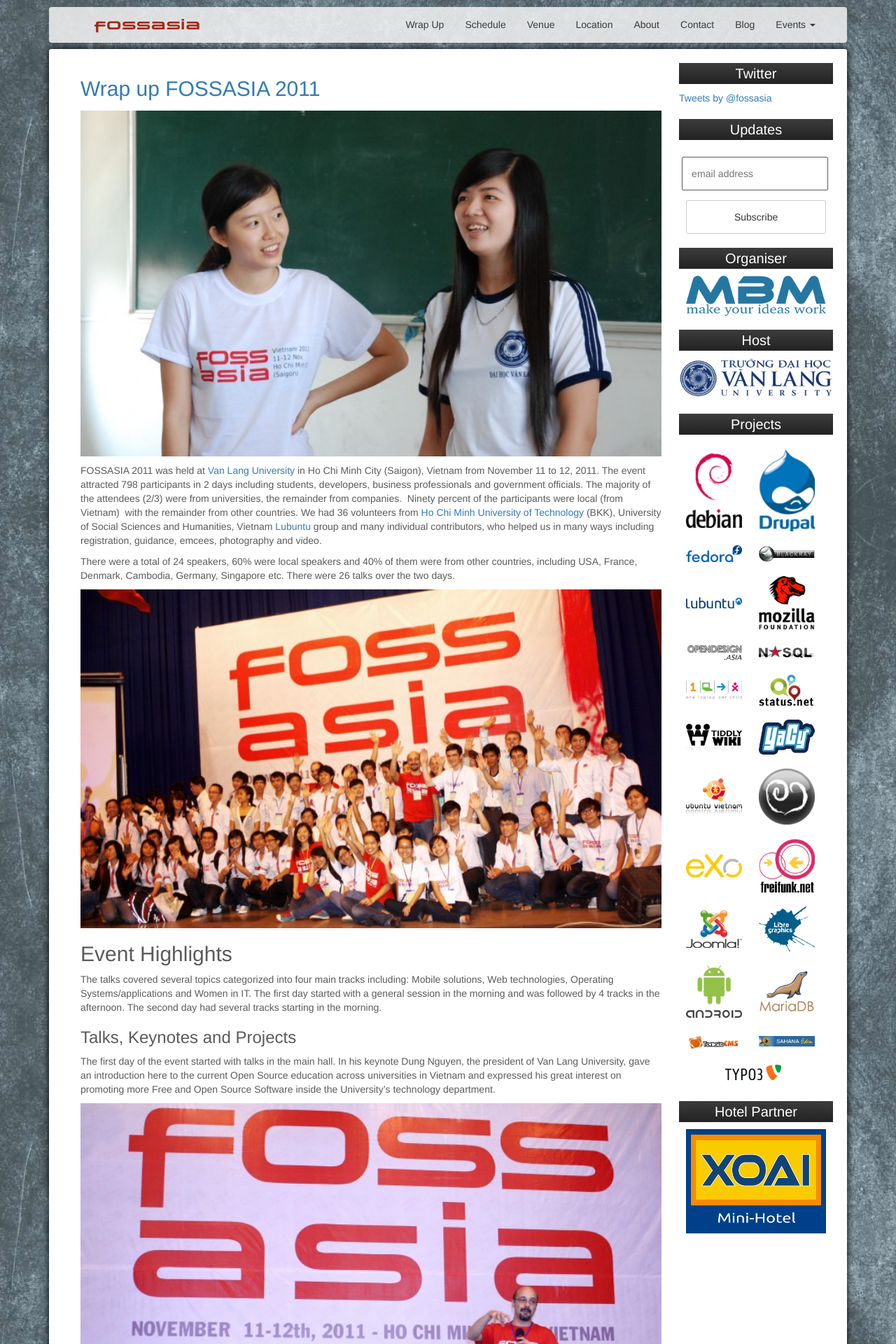
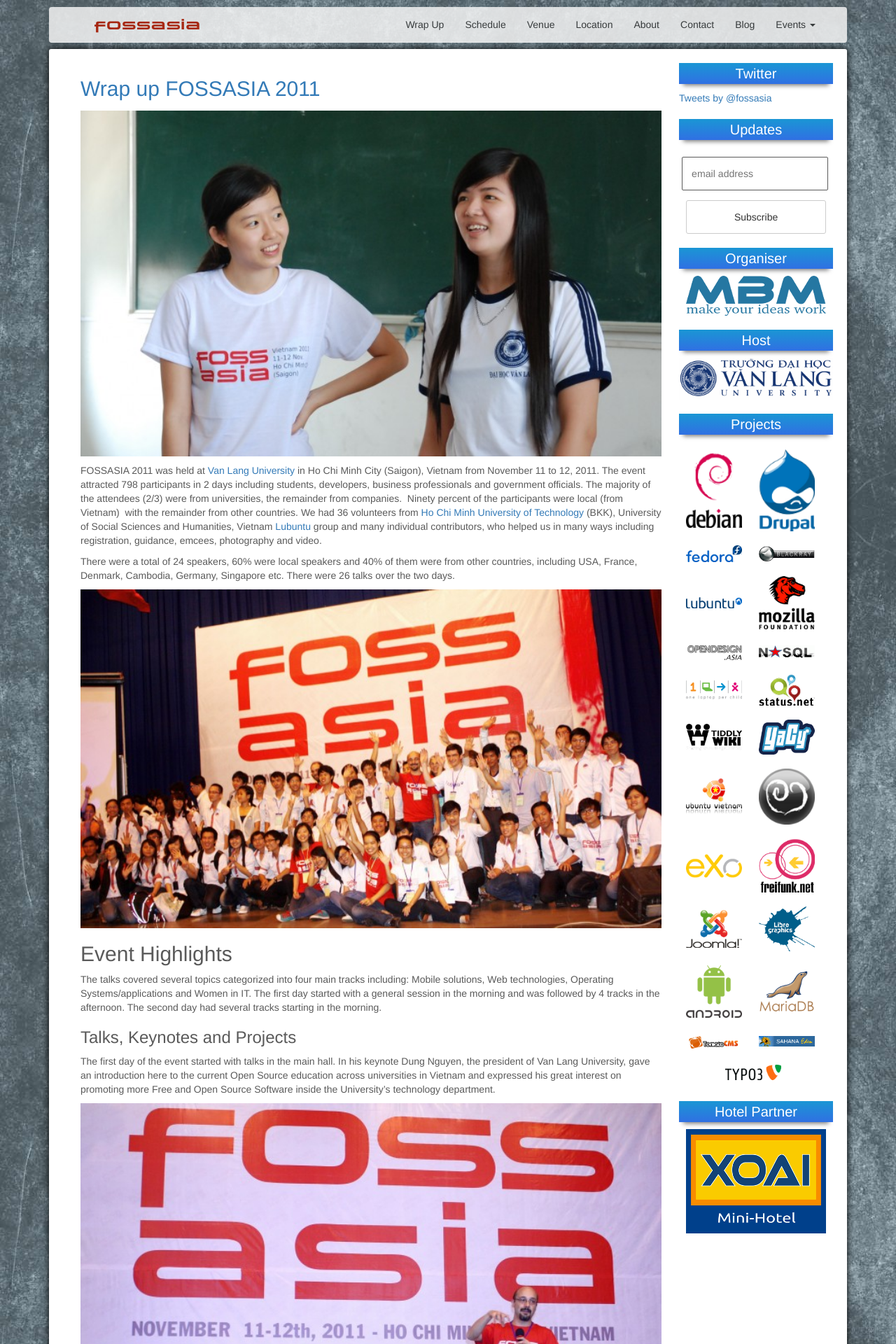
Before and after one commit to fossasia/2011.fossasia.org, a Jekyll site: the page built from index.html, in a window 1280 px wide. Shown: the top 1920 px of the page at 70% size. Built offline with Jekyll 4.4.1, drawn with Linux system fonts in a browser that asks for light colours; nearby versions of some CDN libraries; comment, search, counter and statistics services are not loaded.

Commit message:
Sidebar Blue Color

```diff
--- a/css/styles.scss
+++ b/css/styles.scss
@@ -241,7 +241,8 @@
 }
 
 .sidebar-title {
-  background: linear-gradient(to bottom, #3c3c3c 0,#222 100%);
+  background: linear-gradient(to bottom, #1A96D4 0,#3070e3 100%);
+  box-shadow: 0 8px 6px -6px #777;
   font-size:20px;
   padding:4px;
   text-align: center;
```
